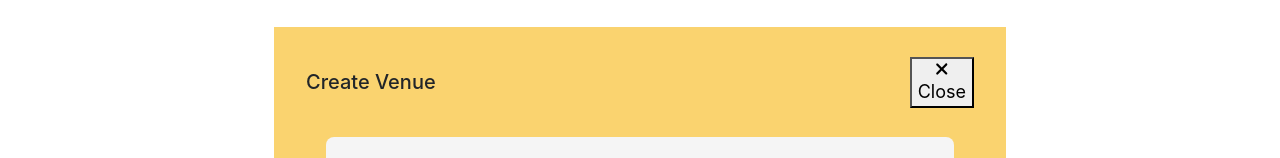
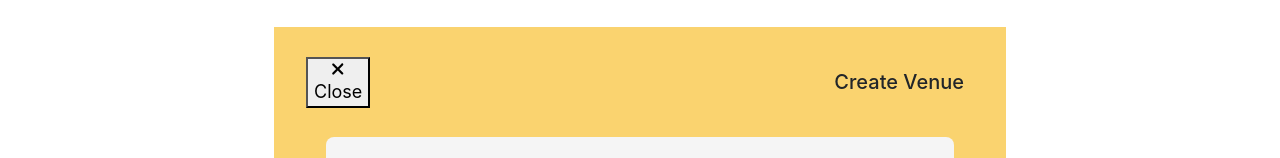
Before and after one commit to Ingsy/Holidaze, a React (Create React App) app in the folder holidaze/: page /Profile in a window 1280 px wide. Both pictures are taken after a click on the button "Create Venue". Shown: the part 465-623 px from the top of the page. Built offline with nearby package versions, Linux system fonts and the light colour scheme.

Commit message:
Update index.jsx

```diff
--- a/holidaze/src/Components/Collapse/index.jsx
+++ b/holidaze/src/Components/Collapse/index.jsx
@@ -1,8 +1,12 @@
-import React, { useState } from "react";
+import React from "react";
 import styles from "./Collapse.module.scss";
 import CloseButton from "../Buttons/closeButton";
 
 function Collapse({ title, isCollapsed, onToggle, children }) {
+  const handleToggle = () => {
+    onToggle(!isCollapsed);
+  };
+
   return (
     <div
       className={`container ${
@@ -12,10 +16,10 @@ function Collapse({ title, isCollapsed, onToggle, children }) {
       <div className={`row ${styles.detailsContainer}`}>
         <div
           className={`col-12 d-flex justify-content-between align-items-center ${styles.header}`}
-          onClick={() => onToggle(!isCollapsed)}
+          onClick={handleToggle}
         >
+          <CloseButton onClick={handleToggle} />
           <h3 className={`mb-0 ${styles.venueName}`}>{title}</h3>
-          <CloseButton onClick={() => onToggle(!isCollapsed)} />
         </div>
         <div className="col-12">
           <div className={`${styles.content}`}>{children}</div>
```
